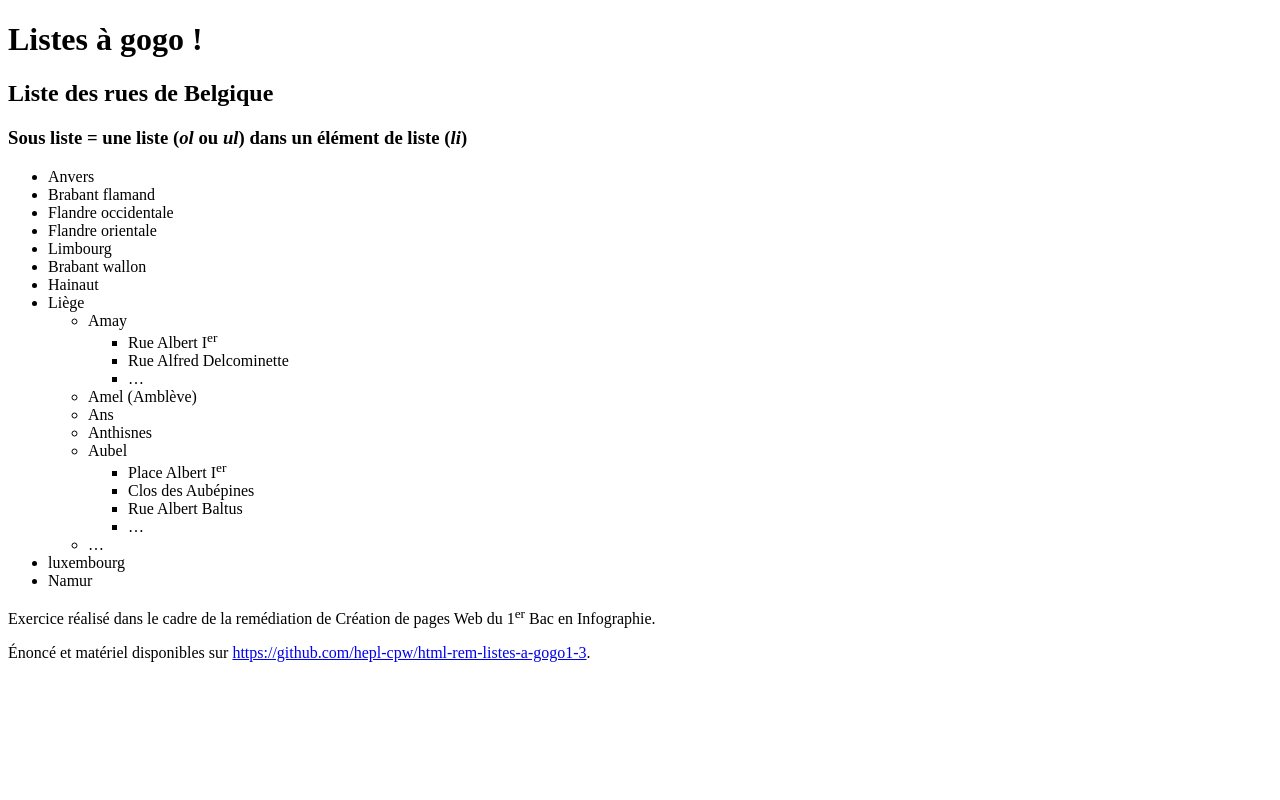
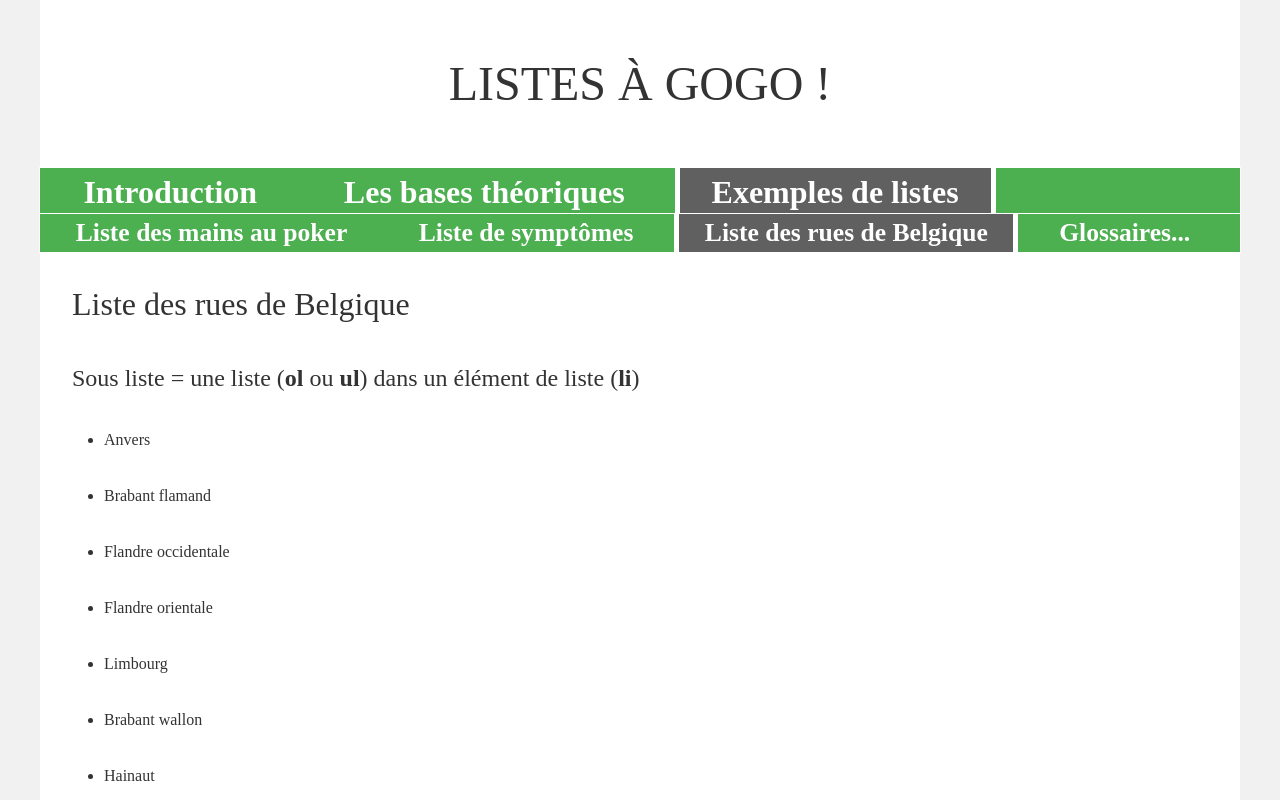
Before and after one commit to pworontzoff/html-rem-listes-a-gogo2-3, a plain HTML site: page html/li_rues.html in a window 1280 px wide. Shown: the top 800 px of the page. Drawn offline with Linux system fonts and the light colour scheme.

Commit message:
Update li_rues.html

```diff
--- a/html/li_rues.html
+++ b/html/li_rues.html
@@ -6,11 +6,12 @@
     <head>
         <meta charset="UTF-8">
         <title>
-            Remédiation&nbsp;: Listes à gogo !&nbsp;(2/3)
+            Remédiation&nbsp;: Listes à gogo&nbsp;! (2/3)
         </title>
         <meta name="author" content="Worontzoff Pierre">
         <meta name="keywords" content="menu, bases, techniques, listes, liste, poker, symptomes, provinces, communes, glossaires, web, informatique">
         <meta name="description" content="Menu vers différentes infos à propos des listes et vers différents exemples de listes">
+        <link rel="stylesheet" href="../css/screen.css">
         <!--[if lt IE 9]>
             <script src="./dist/html5shiv.js"></script>
             <script src="./dist/html5shiv-printshiv.js"></script>
@@ -18,7 +19,28 @@
     </head>
     <body>
         <h1>Listes à gogo&nbsp;!</h1>
-        <main>
+        <nav>
+            <a href="#content" class="skip">Aller au contenu</a>
+            <h2>Menu principal</h2>
+            <ul role="menubar">
+                <li role="menuitem"><a href="../index.html" title="Revenir à l'introduction su site">Introduction</a></li>
+                <li role="menuitem"><a href="./bases.html" title="Lire les informations sur les bases théoriques des listes">Les bases théoriques</a></li>
+                <li role="menuitem" class="current"><a href="#">Exemples de listes</a>
+                    <ul role="menu">
+                        <li role="menuitem"><a href="./li_mains_poker.html" title="Consulter la liste, dans l'ordre, des mains au poker">Liste des mains au poker</a></li>
+                        <li role="menuitem"><a href="./li_symptomes.html" title="Consulter une liste de symptômes">Liste de symptômes</a></li>
+                        <li role="menuitem" class="current"><a href="#">Liste des rues de Belgique</a></li>
+                        <li role="menuitem"><a href="#">Glossaires</a>
+                            <ul role="menu">
+                                <li role="menuitem"><a href="./li_dfn_web.html" title="Consulter le glossaire des termes du Web utilisés dans le site">Termes du Web</a></li>
+                                <li role="menuitem"><a href="./li_dfn_info.html" title="Consulter le glossaire des termes d'informatiques utilisés dans le site">Termes d'informatique</a></li>
+                            </ul>
+                        </li>
+                    </ul>
+                </li>
+            </ul>
+        </nav>
+        <main id="content">
             <h2>Liste des rues de Belgique</h2>
             <h3>Sous liste = une liste (<i>ol</i> ou <i>ul</i>) dans un élément de liste (<i>li</i>)</h3>
             <ul>
@@ -52,12 +74,16 @@
                 <li>luxembourg</li>
                 <li>Namur</li>
             </ul>
+            <h2>Illustration</h2>
+            <figure>
+                <img src="../img/carte-belgique.png" width="451" height="321" alt="carte des provinces de la Belgique" title="provinces belges - illustration">
+            </figure>
         </main>
         <p>
             Exercice réalisé dans le cadre de la remédiation de Création de pages Web du 1<sup>er</sup> Bac en Infographie.
         </p>
         <p>
-            Énoncé et matériel disponibles sur <a href="https://github.com/hepl-cpw/html-rem-listes-a-gogo1-3" title="consulter l'énoncé">https://github.com/hepl-cpw/html-rem-listes-a-gogo1-3</a>.
+            Énoncé et matériel disponibles sur <a href="https://github.com/hepl-cpw/html-rem-listes-a-gogo2-3" title="consulter l'énoncé">https://github.com/hepl-cpw/html-rem-listes-a-gogo2-3</a>.
         </p>
     </body>
 </html>
```
